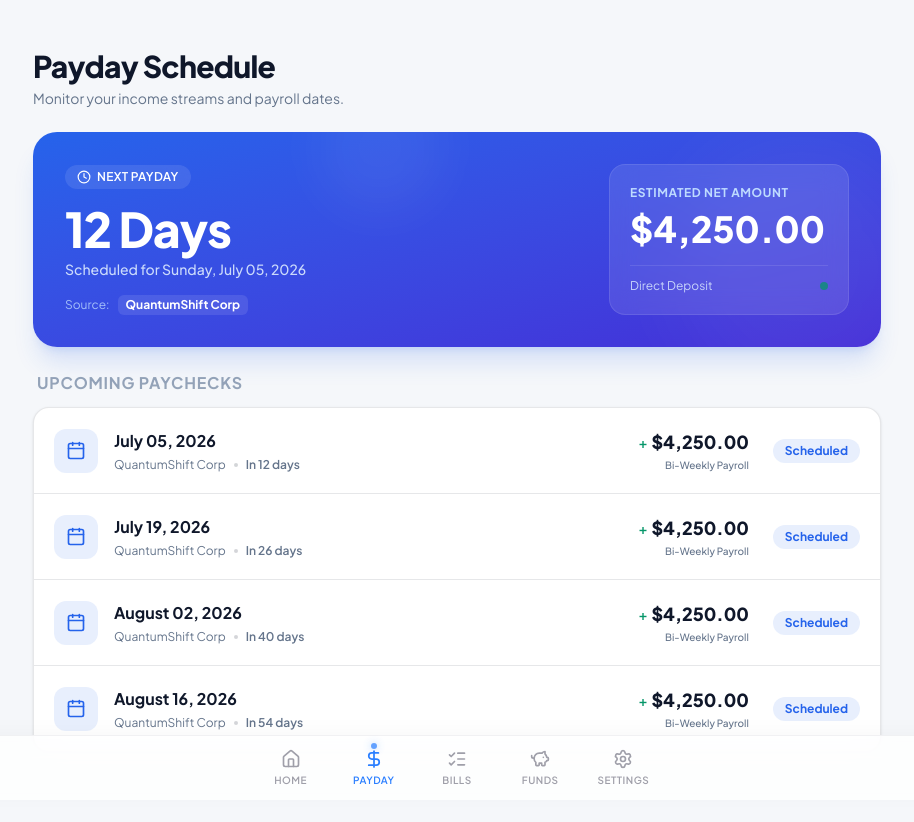
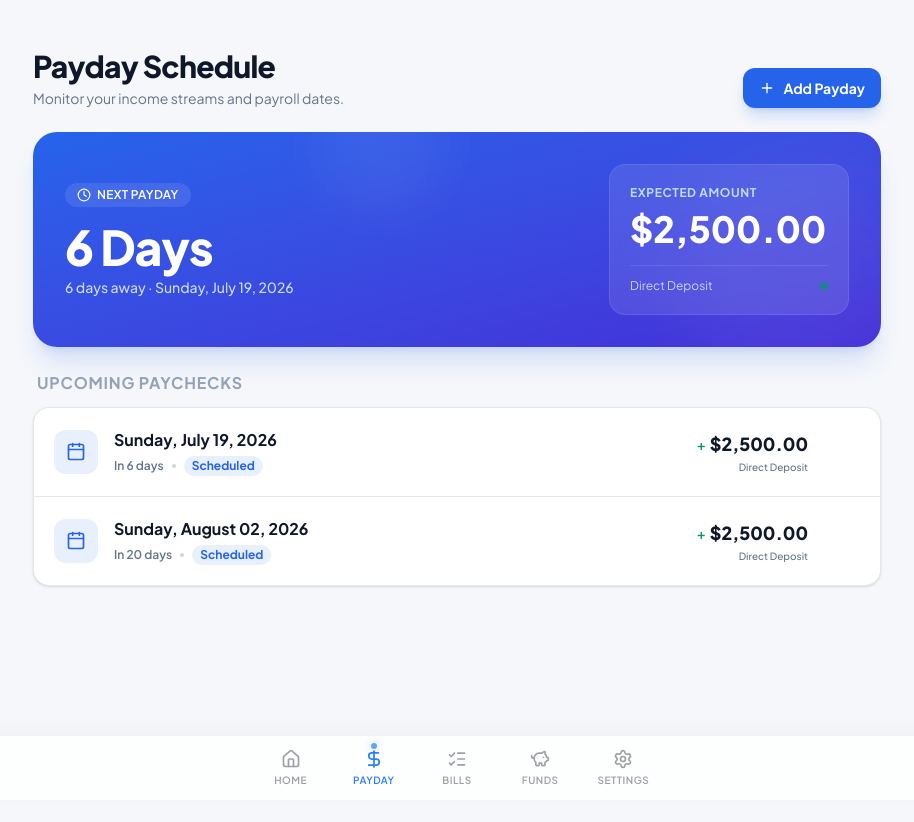
Before and after one commit to mp3anthony/funded.alpha, a Next.js app: page /payday in a window 1280 px wide. Shown: the top 822 px of the page, without its empty margins (183-1097 px from the left). After the commit the page ends 800 px from the top, so only its background shows below. Built offline with nearby package versions, Linux system fonts and the light colour scheme.

Commit message:
feat: add interactive Payday page with countdown and add/delete

```diff
--- a/src/app/payday/page.tsx
+++ b/src/app/payday/page.tsx
@@ -1,48 +1,87 @@
-import { Calendar, Clock } from "lucide-react";
+"use client";
 
-export default function Payday() {
-  const upcomingPaydays = [
-    {
-      id: 1,
-      date: "July 05, 2026",
-      relative: "In 12 days",
-      amount: 4250.00,
-      source: "QuantumShift Corp",
-      status: "Scheduled",
-      statusColor: "text-secondary bg-secondary/10",
-    },
-    {
-      id: 2,
-      date: "July 19, 2026",
-      relative: "In 26 days",
-      amount: 4250.00,
-      source: "QuantumShift Corp",
-      status: "Scheduled",
-      statusColor: "text-secondary bg-secondary/10",
-    },
-    {
-      id: 3,
-      date: "August 02, 2026",
-      relative: "In 40 days",
-      amount: 4250.00,
-      source: "QuantumShift Corp",
-      status: "Scheduled",
-      statusColor: "text-secondary bg-secondary/10",
-    },
-    {
-      id: 4,
-      date: "August 16, 2026",
-      relative: "In 54 days",
-      amount: 4250.00,
-      source: "QuantumShift Corp",
-      status: "Scheduled",
-      statusColor: "text-secondary bg-secondary/10",
-    },
+import { useState, useMemo } from "react";
+import { Calendar, Clock, Plus, Trash2, X, DollarSign } from "lucide-react";
+
+/* ── Types ──────────────────────────────────── */
+interface Payday {
+  id: number;
+  date: string;   // ISO date string (YYYY-MM-DD)
+  amount: number;
+}
+
+/* ── Helpers ─────────────────────────────────── */
+function daysUntil(isoDate: string): number {
+  const now = new Date();
+  now.setHours(0, 0, 0, 0);
+  const target = new Date(isoDate + "T00:00:00");
+  return Math.ceil((target.getTime() - now.getTime()) / 86_400_000);
+}
+
+function formatDate(isoDate: string): string {
+  return new Date(isoDate + "T00:00:00").toLocaleDateString("en-US", {
+    weekday: "long",
+    month: "long",
+    day: "2-digit",
+    year: "numeric",
+  });
+}
+
+function formatCurrency(n: number): string {
+  return n.toLocaleString("en-US", {
+    minimumFractionDigits: 2,
+    maximumFractionDigits: 2,
+  });
+}
+
+/* ── Initial Mock Data ───────────────────────── */
+const INITIAL_PAYDAYS: Payday[] = [
+  { id: 1, date: "2026-07-05", amount: 2500 },
+  { id: 2, date: "2026-07-19", amount: 2500 },
+  { id: 3, date: "2026-08-02", amount: 2500 },
 ];
 
+/* ── Page Component ──────────────────────────── */
+export default function PaydayPage() {
+  const [paydays, setPaydays] = useState<Payday[]>(INITIAL_PAYDAYS);
+  const [showModal, setShowModal] = useState(false);
+  const [newDate, setNewDate] = useState("");
+  const [newAmount, setNewAmount] = useState("");
+
+  /* Sort ascending & derive upcoming (>= today) */
+  const upcoming = useMemo(
+    () =>
+      [...paydays]
+        .filter((p) => daysUntil(p.date) >= 0)
+        .sort((a, b) => a.date.localeCompare(b.date)),
+    [paydays],
+  );
+
+  const next = upcoming[0] ?? null;
+
+  /* ── Handlers ──────────────────────────────── */
+  function handleAdd() {
+    if (!newDate || !newAmount) return;
+    const entry: Payday = {
+      id: Date.now(),
+      date: newDate,
+      amount: parseFloat(newAmount),
+    };
+    setPaydays((prev) => [...prev, entry]);
+    setNewDate("");
+    setNewAmount("");
+    setShowModal(false);
+  }
+
+  function handleDelete(id: number) {
+    setPaydays((prev) => prev.filter((p) => p.id !== id));
+  }
+
+  /* ── Render ────────────────────────────────── */
   return (
     <div className="flex-1 w-full max-w-4xl mx-auto px-4 py-8 sm:px-6 md:py-12 space-y-6">
       {/* Header */}
+      <div className="flex items-end justify-between">
         <div>
           <h1 className="text-2xl sm:text-3xl font-extrabold tracking-tight text-foreground">
             Payday Schedule
@@ -52,7 +91,17 @@ export default function Payday() {
           </p>
         </div>
 
-      {/* Prominent Countdown Card — intentional hero gradient, kept as-is */}
+        <button
+          onClick={() => setShowModal(true)}
+          className="flex items-center gap-2 px-4 py-2.5 rounded-xl bg-secondary text-secondary-fg text-sm font-bold shadow-lg shadow-secondary/20 hover:brightness-110 active:scale-95 transition-all cursor-pointer"
+        >
+          <Plus className="h-4 w-4" />
+          Add Payday
+        </button>
+      </div>
+
+      {/* ── Prominent "Next Payday" Countdown Card ── */}
+      {next ? (
         <div className="relative overflow-hidden bg-gradient-to-br from-secondary to-indigo-700 text-white rounded-3xl p-6 sm:p-8 shadow-xl shadow-secondary/15">
           {/* Background visual accents */}
           <div className="absolute right-0 bottom-0 translate-x-12 translate-y-12 w-64 h-64 bg-white/5 rounded-full blur-2xl" />
@@ -65,23 +114,29 @@ export default function Payday() {
                 Next Payday
               </span>
               <div>
-              <div className="text-4xl sm:text-5xl font-black tracking-tight">12 Days</div>
+                <div className="text-4xl sm:text-5xl font-black tracking-tight">
+                  {daysUntil(next.date) === 0
+                    ? "Today!"
+                    : daysUntil(next.date) === 1
+                      ? "1 Day"
+                      : `${daysUntil(next.date)} Days`}
+                </div>
                 <p className="text-sm text-blue-100/90 mt-1.5 font-medium">
-                Scheduled for Sunday, July 05, 2026
+                  {daysUntil(next.date) === 0
+                    ? "Your payday is today 🎉"
+                    : `${daysUntil(next.date)} day${daysUntil(next.date) !== 1 ? "s" : ""} away · ${formatDate(next.date)}`}
                 </p>
-            </div>
-            <div className="flex items-center gap-2 text-xs text-blue-200/80">
-              <span>Source:</span>
-              <span className="font-bold text-white bg-white/10 px-2 py-0.5 rounded-md">QuantumShift Corp</span>
               </div>
             </div>
 
             <div className="bg-white/10 backdrop-blur-md border border-white/10 rounded-2xl p-5 md:min-w-[240px] flex flex-col justify-between">
               <span className="text-xs font-bold tracking-wider uppercase text-blue-200">
-              Estimated Net Amount
+                Expected Amount
               </span>
               <div className="flex items-baseline gap-1 mt-2">
-              <span className="text-3xl sm:text-4xl font-extrabold">$4,250.00</span>
+                <span className="text-3xl sm:text-4xl font-extrabold">
+                  ${formatCurrency(next.amount)}
+                </span>
               </div>
               <div className="border-t border-white/10 mt-4 pt-3 flex items-center justify-between text-xs text-blue-100/85">
                 <span>Direct Deposit</span>
@@ -90,57 +145,175 @@ export default function Payday() {
             </div>
           </div>
         </div>
+      ) : (
+        /* Empty state when no paydays exist */
+        <div className="bg-surface border border-border rounded-2xl p-10 text-center space-y-3">
+          <Calendar className="h-10 w-10 mx-auto text-muted" />
+          <p className="text-muted text-sm font-medium">
+            No upcoming paydays.&nbsp;
+            <button
+              onClick={() => setShowModal(true)}
+              className="text-secondary font-bold hover:underline cursor-pointer"
+            >
+              Add one
+            </button>
+          </p>
+        </div>
+      )}
 
-      {/* List Section */}
+      {/* ── Upcoming Paychecks List ─────────────── */}
+      {upcoming.length > 0 && (
         <div className="space-y-3">
           <h2 className="text-base font-bold text-subtle uppercase tracking-wider px-1">
             Upcoming Paychecks
           </h2>
 
           <div className="bg-surface border border-border rounded-2xl overflow-hidden shadow-sm divide-y divide-border">
-          {upcomingPaydays.map((payday) => (
+            {upcoming.map((payday) => {
+              const days = daysUntil(payday.date);
+              return (
                 <div
                   key={payday.id}
-              className="p-4 sm:p-5 flex flex-col sm:flex-row sm:items-center justify-between gap-4 hover:bg-surface-raised transition-colors"
+                  className="group p-4 sm:p-5 flex flex-col sm:flex-row sm:items-center justify-between gap-4 hover:bg-surface-raised transition-colors"
                 >
+                  {/* Left: icon + info */}
                   <div className="flex items-center gap-4">
                     <div className="flex h-11 w-11 rounded-xl bg-secondary/10 text-secondary items-center justify-center">
                       <Calendar className="h-5 w-5" />
                     </div>
                     <div>
                       <h4 className="text-sm sm:text-base font-bold text-foreground">
-                    {payday.date}
+                        {formatDate(payday.date)}
                       </h4>
                       <div className="flex items-center gap-2 mt-1">
-                    <span className="text-xs text-muted">
-                      {payday.source}
+                        <span className="text-xs font-semibold text-muted">
+                          {days === 0
+                            ? "Today"
+                            : days === 1
+                              ? "In 1 day"
+                              : `In ${days} days`}
                         </span>
                         <span className="h-1 w-1 rounded-full bg-border-strong" />
-                    <span className="text-xs font-semibold text-muted">
-                      {payday.relative}
+                        <span className="text-xs text-secondary bg-secondary/10 px-2 py-0.5 rounded-full font-bold">
+                          Scheduled
                         </span>
                       </div>
                     </div>
                   </div>
 
-              <div className="flex items-center justify-between sm:justify-end gap-6 border-t sm:border-t-0 pt-3 sm:pt-0 border-border">
+                  {/* Right: amount + delete */}
+                  <div className="flex items-center justify-between sm:justify-end gap-4 border-t sm:border-t-0 pt-3 sm:pt-0 border-border">
                     <div className="text-left sm:text-right">
                       <span className="text-base sm:text-lg font-extrabold text-foreground flex items-center gap-1 sm:justify-end">
                         <span className="text-primary text-sm font-semibold">+</span>
-                    ${payday.amount.toLocaleString('en-US', { minimumFractionDigits: 2, maximumFractionDigits: 2 })}
+                        ${formatCurrency(payday.amount)}
                       </span>
                       <span className="block text-[10px] text-muted font-medium mt-0.5">
-                    Bi-Weekly Payroll
+                        Direct Deposit
                       </span>
                     </div>
-                <div className={`flex items-center justify-center px-3 py-1 rounded-full text-xs font-bold ${payday.statusColor}`}>
-                  {payday.status}
+
+                    <button
+                      onClick={() => handleDelete(payday.id)}
+                      aria-label="Delete payday"
+                      className="flex h-9 w-9 items-center justify-center rounded-xl text-muted hover:text-destructive hover:bg-destructive/10 transition-colors opacity-0 group-hover:opacity-100 focus:opacity-100 cursor-pointer"
+                    >
+                      <Trash2 className="h-4 w-4" />
+                    </button>
+                  </div>
+                </div>
+              );
+            })}
+          </div>
+        </div>
+      )}
+
+      {/* ── Add Payday Modal ─────────────────────── */}
+      {showModal && (
+        <div
+          className="fixed inset-0 z-50 flex items-center justify-center bg-black/50 backdrop-blur-sm px-4"
+          onClick={() => setShowModal(false)}
+        >
+          <div
+            className="bg-surface border border-border rounded-3xl w-full max-w-md shadow-2xl"
+            onClick={(e) => e.stopPropagation()}
+          >
+            {/* Modal header */}
+            <div className="flex items-center justify-between p-5 border-b border-border">
+              <h3 className="text-lg font-bold text-foreground">Add Payday</h3>
+              <button
+                onClick={() => setShowModal(false)}
+                className="flex h-8 w-8 items-center justify-center rounded-lg text-muted hover:text-foreground hover:bg-surface-raised transition-colors cursor-pointer"
+              >
+                <X className="h-4 w-4" />
+              </button>
+            </div>
+
+            {/* Modal body */}
+            <div className="p-5 space-y-5">
+              {/* Date field */}
+              <div className="space-y-2">
+                <label
+                  htmlFor="payday-date"
+                  className="block text-xs font-bold tracking-wider uppercase text-muted"
+                >
+                  Date
+                </label>
+                <div className="relative">
+                  <Calendar className="absolute left-3 top-1/2 -translate-y-1/2 h-4 w-4 text-muted pointer-events-none" />
+                  <input
+                    id="payday-date"
+                    type="date"
+                    value={newDate}
+                    onChange={(e) => setNewDate(e.target.value)}
+                    className="w-full pl-10 pr-4 py-3 rounded-xl bg-surface-raised border border-border text-foreground text-sm font-medium focus:ring-2 focus:ring-secondary/40 focus:border-secondary outline-none transition-all"
+                  />
+                </div>
+              </div>
+
+              {/* Amount field */}
+              <div className="space-y-2">
+                <label
+                  htmlFor="payday-amount"
+                  className="block text-xs font-bold tracking-wider uppercase text-muted"
+                >
+                  Amount
+                </label>
+                <div className="relative">
+                  <DollarSign className="absolute left-3 top-1/2 -translate-y-1/2 h-4 w-4 text-muted pointer-events-none" />
+                  <input
+                    id="payday-amount"
+                    type="number"
+                    min="0"
+                    step="0.01"
+                    placeholder="2,500.00"
+                    value={newAmount}
+                    onChange={(e) => setNewAmount(e.target.value)}
+                    className="w-full pl-10 pr-4 py-3 rounded-xl bg-surface-raised border border-border text-foreground text-sm font-medium focus:ring-2 focus:ring-secondary/40 focus:border-secondary outline-none transition-all"
+                  />
                 </div>
               </div>
             </div>
-          ))}
+
+            {/* Modal footer */}
+            <div className="flex items-center gap-3 p-5 border-t border-border">
+              <button
+                onClick={() => setShowModal(false)}
+                className="flex-1 py-3 rounded-xl border border-border text-sm font-bold text-muted hover:text-foreground hover:bg-surface-raised transition-colors cursor-pointer"
+              >
+                Cancel
+              </button>
+              <button
+                onClick={handleAdd}
+                disabled={!newDate || !newAmount}
+                className="flex-1 py-3 rounded-xl bg-secondary text-secondary-fg text-sm font-bold shadow-lg shadow-secondary/20 hover:brightness-110 active:scale-95 transition-all disabled:opacity-40 disabled:pointer-events-none cursor-pointer"
+              >
+                Save Payday
+              </button>
             </div>
           </div>
         </div>
+      )}
+    </div>
   );
 }
```
Lines whose indentation alone changed are shown as unchanged.
